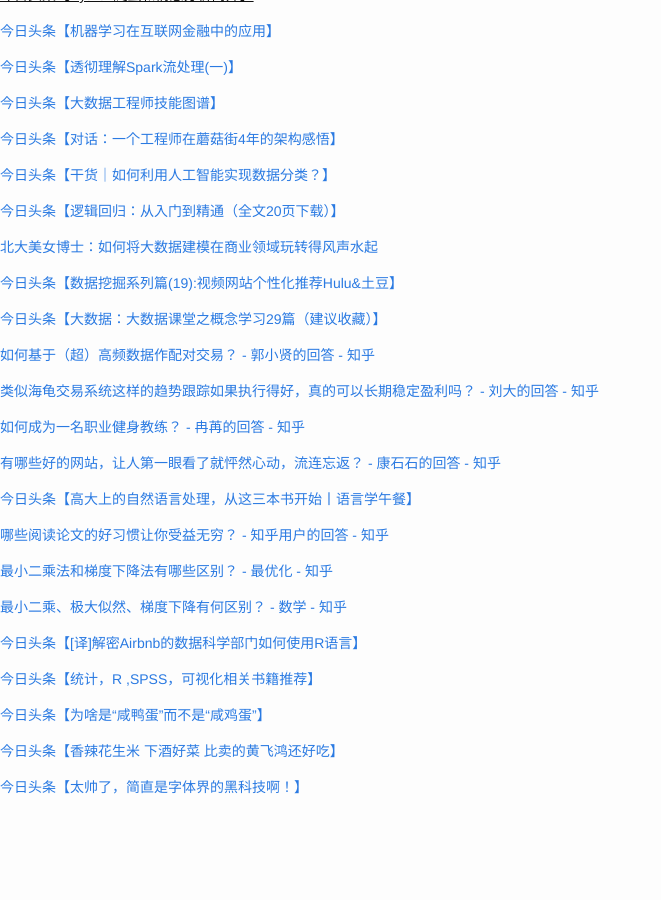
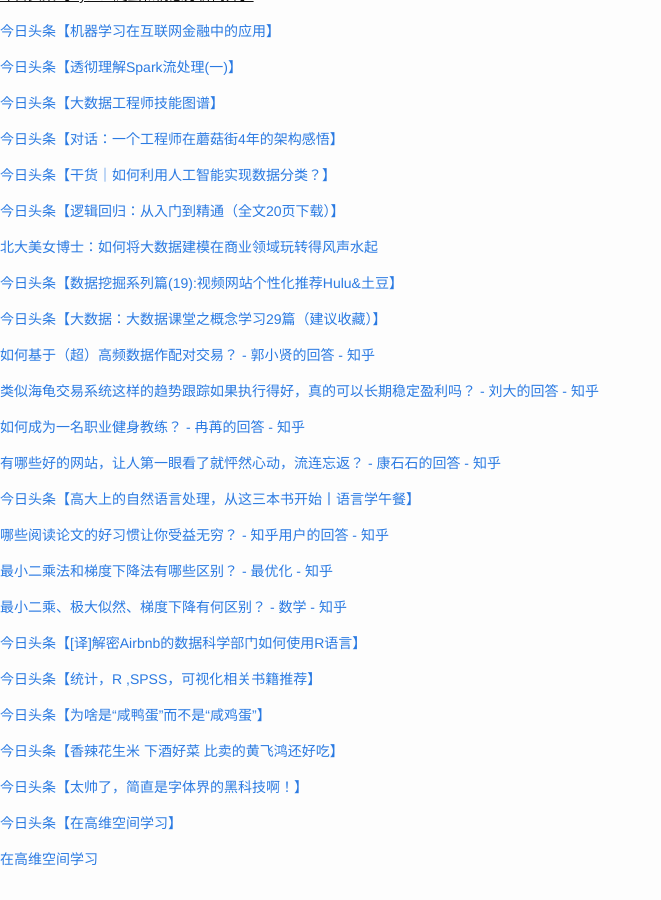
Before and after one commit to cnwarden/cnwarden.github.io, a Jekyll site: the page built from fav/index.md, in a window 1280 px wide and 900 px high, scrolled down 11634 px. Shown: the whole window, without its empty margins (0-661 px from the left). Built offline with Jekyll 4.4.1, drawn with Linux system fonts in a browser that asks for light colours; emoji names are drawn with the system emoji font; before the commit the page ends 12462 px from its top, so only the background shows below that.

Commit message:
auto commit

```diff
--- a/fav/index.md
+++ b/fav/index.md
@@ -688,3 +688,7 @@ title:  fav
 [今日头条【香辣花生米 下酒好菜 比卖的黄飞鸿还好吃】](http://toutiao.com/group/6282090845824221442/?iid=4181619100&app=news_article&tt_from=android_share&utm_source=email&utm_medium=toutiao_android&utm_campaign=client_share)
 
 [今日头条【太帅了，简直是字体界的黑科技啊！】](http://toutiao.com/group/6281761249899823362/?iid=4287561083&app=news_article&tt_from=android_share&utm_source=email&utm_medium=toutiao_android&utm_campaign=client_share)
+
+[今日头条【在高维空间学习】](http://toutiao.com/group/6282588882761777409/?iid=4287561083&app=news_article&tt_from=android_share&utm_source=email&utm_medium=toutiao_android&utm_campaign=client_share)
+
+[在高维空间学习](https://mp.weixin.qq.com/s?__biz=MzA3NTM4NDE2Mw==&mid=2649545480&idx=2&sn=b24e703df80cc2ab53aa5bccd5b5532a&scene=4&uin=MjI4OTg2NjU%3D&key=b28b03434249256bdae94bb1a4a30532554a64abb5de10872c519516e07d292377107fa32d6b094f38e993fc593babaa&devicetype=android-21&version=26031031&lang=zh_CN&nettype=cmnet&pass_ticket=pltI2q3u162hYLJwvjkJaOGa6GmGzB5CXbXTqOujcuE%3D)
```
